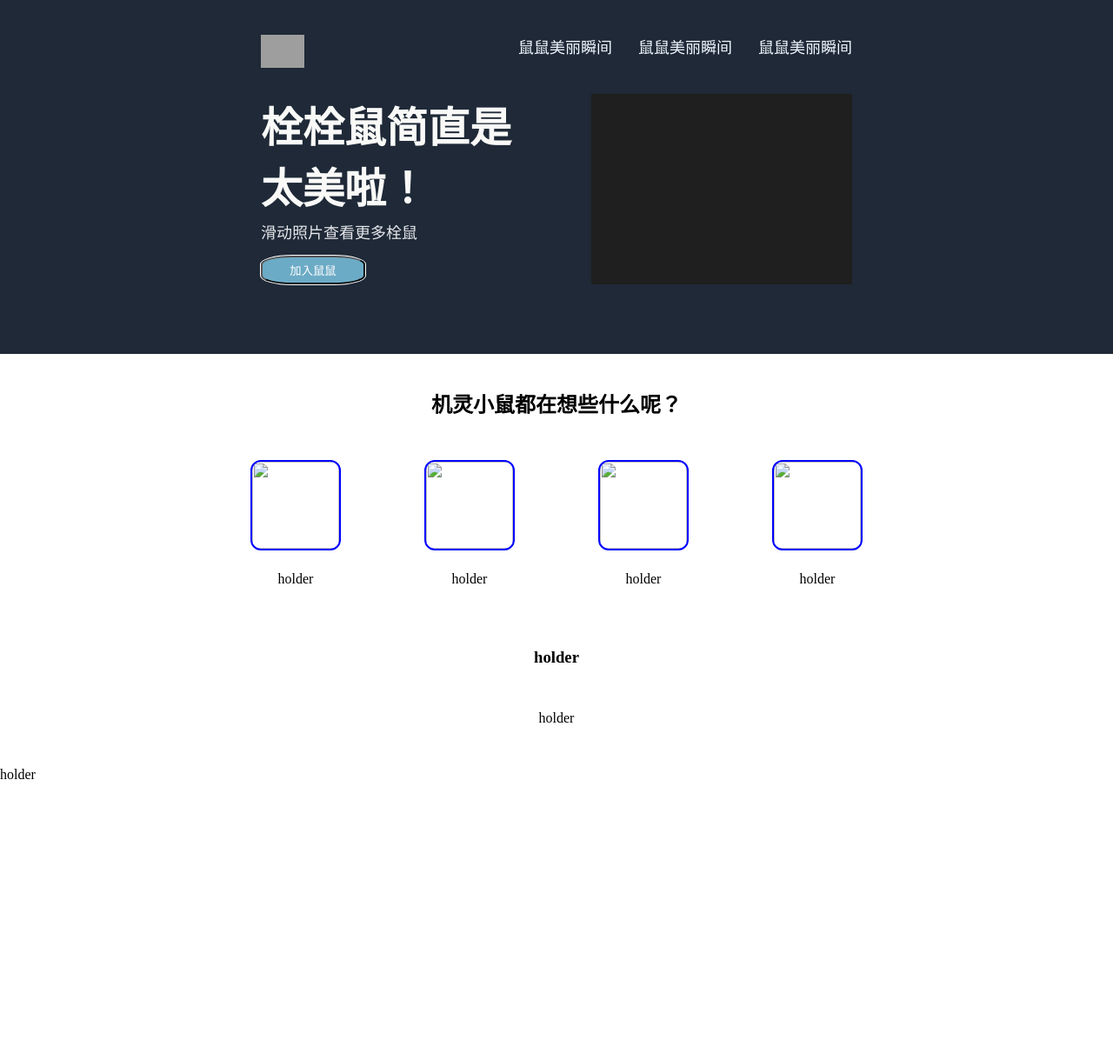
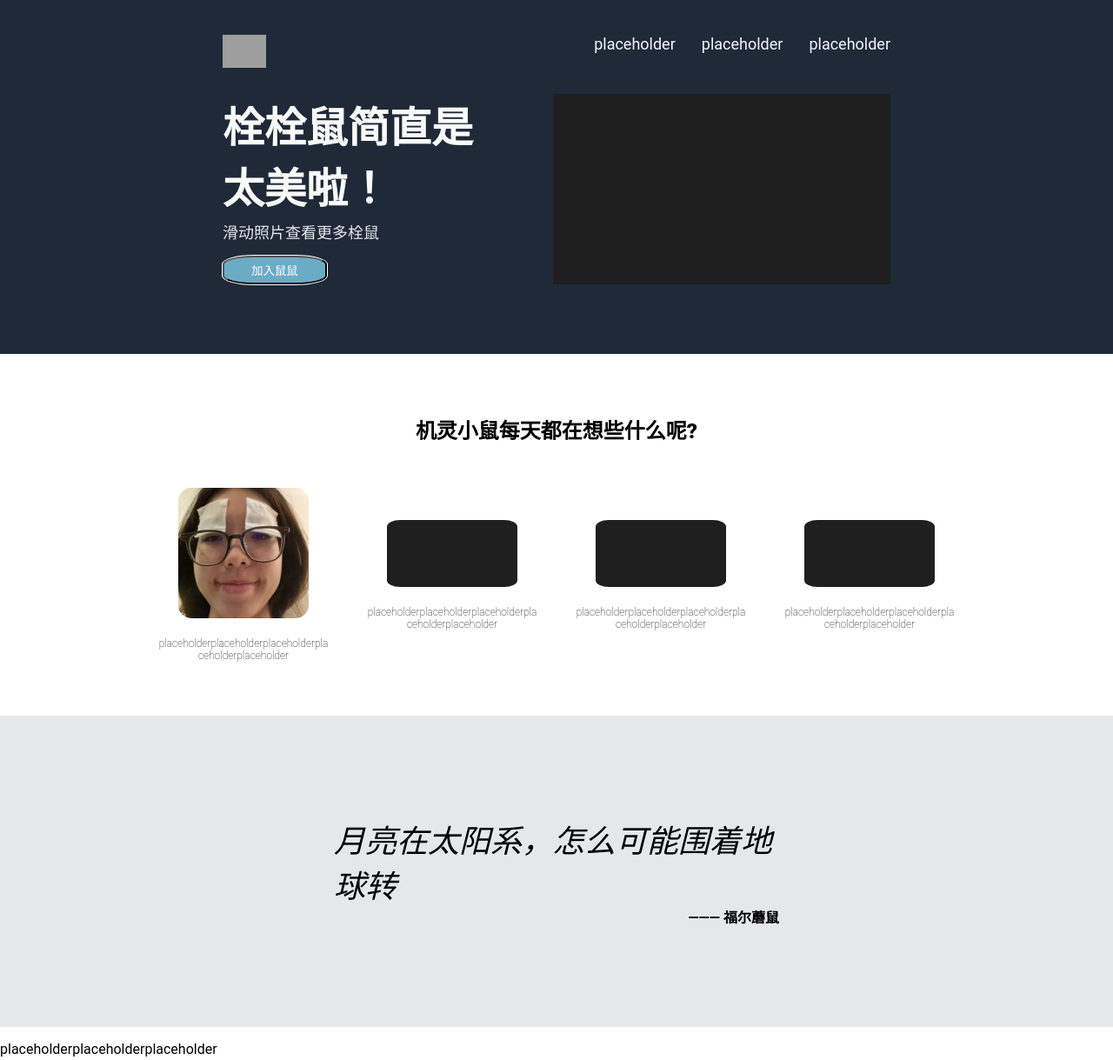
Before and after one commit to liangweigain-create/My-First-Webside, a plain HTML site: page index.html in a window 1280 px wide. Shown: the whole page at 87% size. Before the commit the page ends 916 px from the top, so only its background shows below. Drawn offline with Linux system fonts and the light colour scheme; grey boxes are pictures that could not be loaded.

Commit message:
不记得有没有commit了
先commit一下，正在出来container-1

```diff
--- a/index.html
+++ b/index.html
@@ -8,12 +8,13 @@
 </head>
 <body>
     <div class="header">
+        <div class="header-container">
             <div class="top-header">
                 <img id="logo" src="./first-project/shulogo.png" width="50">
                 <ul class="hero-links">
-                <li class="links"><a href="">鼠鼠美丽瞬间</a></li>
-                <li class="links"><a href="">鼠鼠美丽瞬间</a></li>
-                <li class="links"><a href="">鼠鼠美丽瞬间</a></li>
+                    <li class="links"><a href="">placeholder</a></li>
+                    <li class="links"><a href="">placeholder</a></li>
+                    <li class="links"><a href="">placeholder</a></li>
                 </ul>
             </div>
             <div class="second-header">
@@ -25,35 +26,36 @@
                 <img id="hero-img" src="./first-project/placeholder.png" width="200">
             </div>
         </div>
+    </div>
     <div class="container-1">
-        <h2 id="container-1-header">机灵小鼠都在想些什么呢？</h2>
+        <h2 id="container-1-header">机灵小鼠每天都在想些什么呢?</h2>
         <div class="happiness">
             <div class="momment">
-                <img class="momments" src="">
-                <p class="moment-details">holder</p>
+                <img class="momments" src="./first-project/moment-detail-1.jpg">
+                <p class="moment-details">placeholderplaceholderplaceholderplaceholderplaceholder</p>
             </div>
             <div class="momment">
-                <img class="momments" src="">
-                <p class="moment-details">holder</p>
+                <img class="momments" src="./first-project/placeholder.png">
+                <p class="moment-details">placeholderplaceholderplaceholderplaceholderplaceholder</p>
             </div>
             <div class="momment">
-                <img class="momments" src="">
-                <p class="moment-details">holder</p>
+                <img class="momments" src="./first-project/placeholder.png">
+                <p class="moment-details">placeholderplaceholderplaceholderplaceholderplaceholder</p>
             </div>
             <div class="momment">
-                <img class="momments" src="">
-                <p class="moment-details">holder</p>
+                <img class="momments" src="./first-project/placeholder.png">
+                <p class="moment-details">placeholderplaceholderplaceholderplaceholderplaceholder</p>
             </div>
         </div>
     </div>
     <div class="container-2">
         <div class="random-stuff">
-            <h3 class="random-header">holder</h3>
-            <p id="quote">holder</p>
+            <h3 class="random-header">月亮在太阳系，怎么可能围着地球转</h3>
+            <p id="quote">——— 福尔蘑鼠</p>
         </div>
     </div>
     <div class="footer">
-        <p class="footer-info">holder</p>
+        <p class="footer-info">placeholderplaceholderplaceholder</p>
     </div>
 </body>
 </html>
--- a/style.css
+++ b/style.css
@@ -3,6 +3,10 @@ body {
     flex-direction: column;
     justify-content: center;
     margin: 0px;
+}
+
+* {
+    font-family: Roboto
 }
 
 .top-header,
@@ -22,7 +26,8 @@ body {
 
 .header {
     background-color: #1F2937;
-    padding: 10px 300px 80px 300px;
+    padding-top: 10px;
+    padding-bottom: 80px;
 }
 
 ul {
@@ -40,6 +45,12 @@ a,
     font-size: 18px;
 }
 
+.header-container {
+    display: flex;
+    flex-direction: column;
+    width: 60%;
+    margin: 0px auto;
+}
 .top-header {
     justify-content: space-between;
     margin: 30px 0px;
@@ -86,15 +97,16 @@ button {
 }
 
 .container-1 {
-    padding: 20px 100px 20px 100px;
+    padding: 50px 100px;
     gap: 20px;
 }
 
 .happiness {
     display: flex;
+    margin: 0px auto;
     align-items: center;
     justify-content: center;
-    gap: 80px;
+    gap: 40px;
 }
 
 #container-1-header {
@@ -108,28 +120,56 @@ button {
     flex-direction: column;
     align-items: center;
     margin: 10px;
-    width: 100px;
-    height: 100px;
-    outline: solid blue 2px;
+    width: 150px;
+    height: 150px;
+    flex: 0 0;
     border-radius: 10%;
 }
 
 .momment {
     display: flex;
     flex-direction: column;
+    flex: auto;
     align-items: center;
+    width: 200px;
+    text-align: center;
 }
 
 .random-stuff {
+    width: 40%;
     display: flex;
     flex-direction: column;
-    gap: 15px;
-    margin: 15px;
+    margin: 15px auto;
     justify-content: center;
     align-items: center;
 }
 
 .container-2 {
+    padding: 100px 0px;
     justify-content: center;
     align-items: center;
+    background-color: #E5E7EB;
 }
+
+.moment-details {
+    max-width: 200px;
+    font-size: 12px;
+    font-weight: 200;
+    white-space: normal; /* 确保允许换行（覆盖可能的强制不换行） */
+    overflow-wrap: break-word;
+}
+
+.random-header {
+    font-style: italic;
+    font-size: 36px;
+    font-weight: 300;
+    margin: 0px;
+}
+
+#quote {
+    margin-left: auto;
+    align-self: flex-end;
+    margin: 0px;
+    padding: 0px;
+    font-weight: 700;
+}
```
Also changed, not shown: first-project/moment-detail-1.jpg (added). Lines whose indentation alone changed are shown as unchanged.
